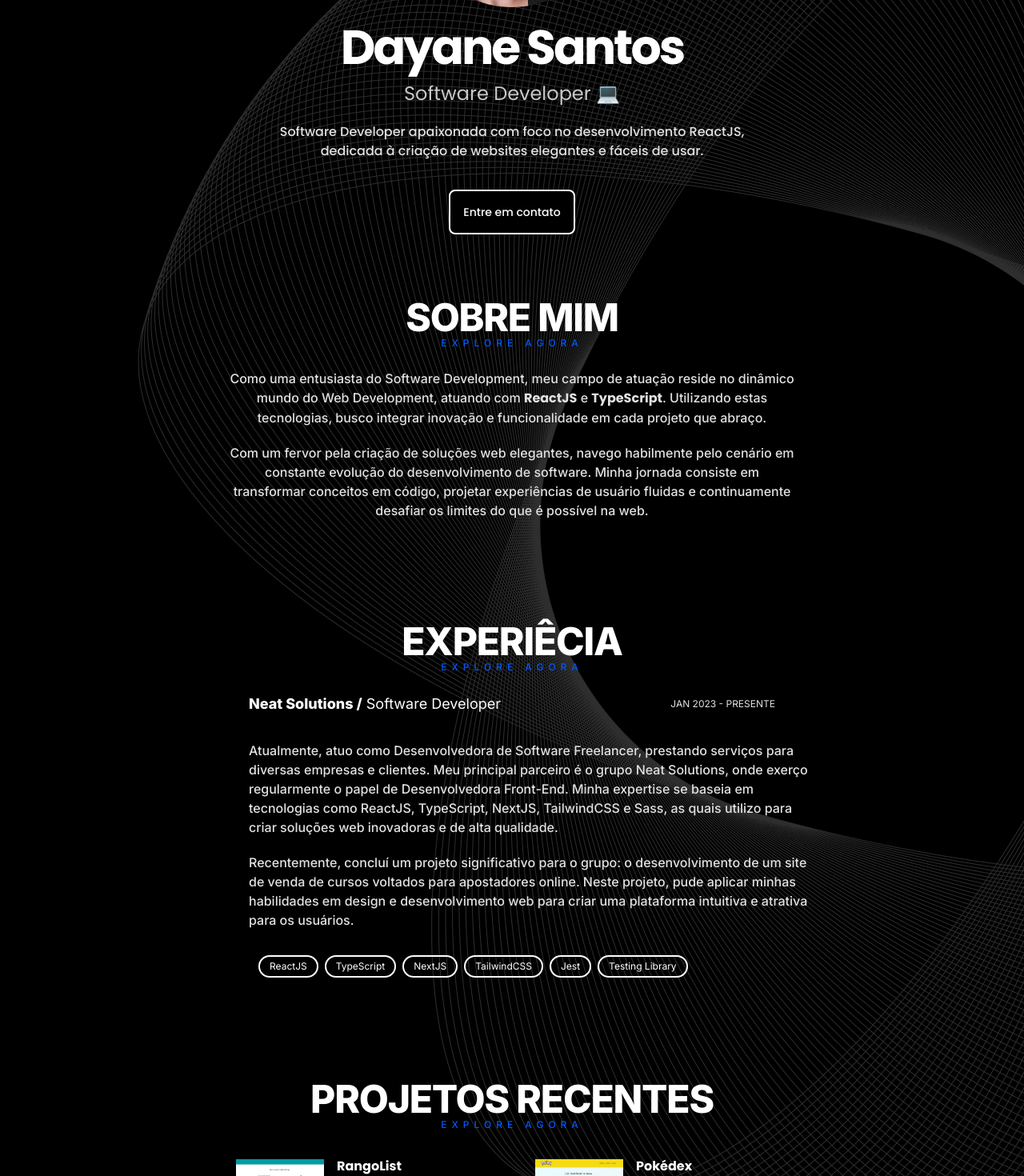
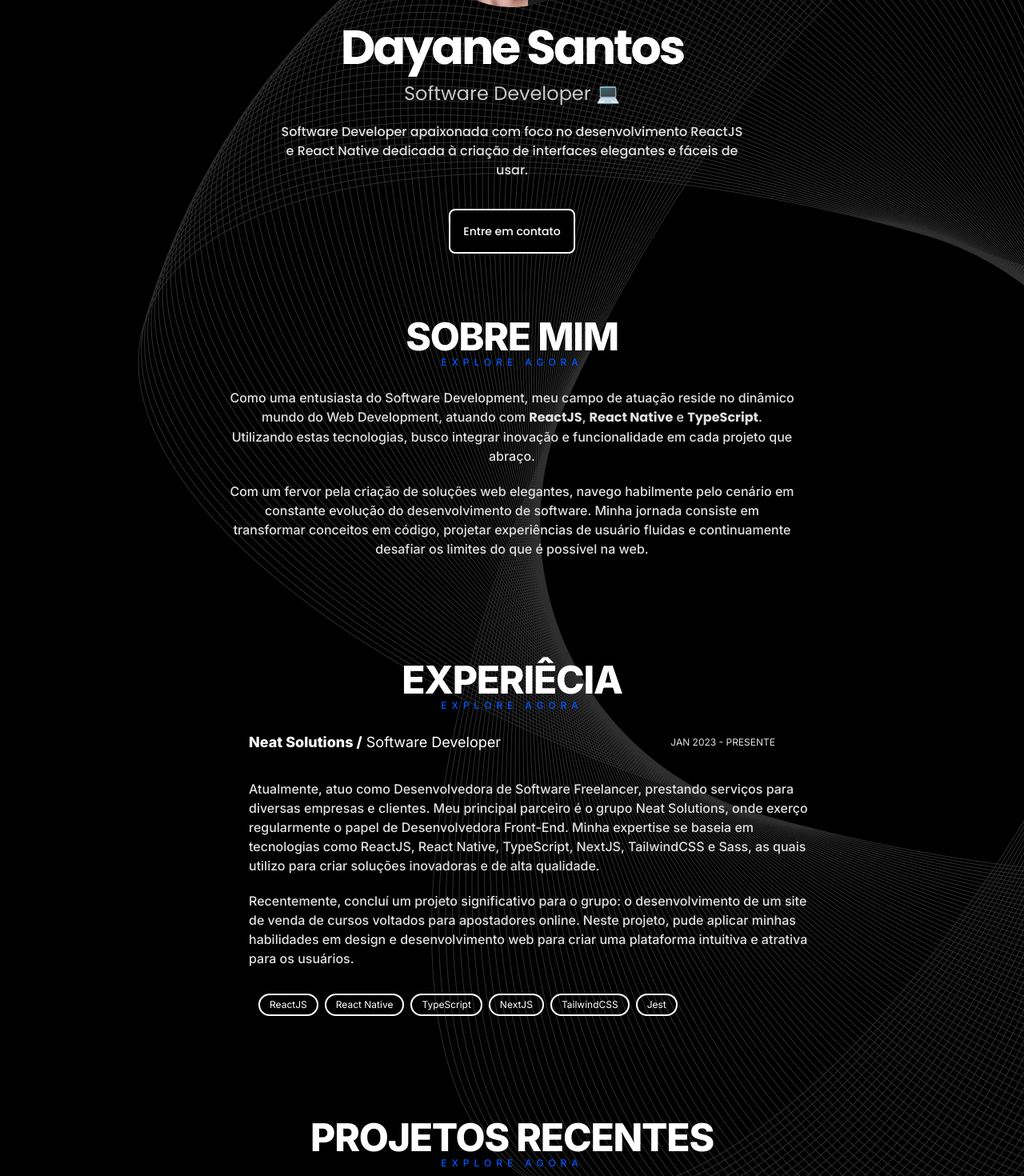
Before and after one commit to daya-diaz/portfolio, a React (Vite) app: page / in a window 1280 px wide. Shown: the part 359-1829 px from the top of the page at 80% size. Built offline with nearby package versions, Linux system fonts and the light colour scheme.

Commit message:
Atualizando informações do Porfólio

```diff
--- a/src/components/AboutSection.tsx
+++ b/src/components/AboutSection.tsx
@@ -8,9 +8,9 @@ export default function AboutSection() {
         <p className="text-base font-inter font-medium text-gray-body md:w-[706px] text-center">
           Como uma entusiasta do Software Development, meu campo de atuação
           reside no dinâmico mundo do Web Development, atuando com{' '}
-          <strong>ReactJS</strong> e <strong>TypeScript</strong>. Utilizando
-          estas tecnologias, busco integrar inovação e funcionalidade em cada
-          projeto que abraço.
+          <strong>ReactJS</strong>, <strong>React Native</strong> e{' '}
+          <strong>TypeScript</strong>. Utilizando estas tecnologias, busco
+          integrar inovação e funcionalidade em cada projeto que abraço.
         </p>
         <p className="text-base font-inter font-medium text-gray-body md:w-[706px] text-center">
           Com um fervor pela criação de soluções web elegantes, navego
--- a/src/components/ExperienceSection.tsx
+++ b/src/components/ExperienceSection.tsx
@@ -23,9 +23,9 @@ export default function ExperienceSection() {
             prestando serviços para diversas empresas e clientes. Meu principal
             parceiro é o grupo Neat Solutions, onde exerço regularmente o papel
             de Desenvolvedora Front-End. Minha expertise se baseia em
-            tecnologias como ReactJS, TypeScript, NextJS, TailwindCSS e Sass, as
-            quais utilizo para criar soluções web inovadoras e de alta
-            qualidade.
+            tecnologias como ReactJS, React Native, TypeScript, NextJS,
+            TailwindCSS e Sass, as quais utilizo para criar soluções inovadoras
+            e de alta qualidade.
           </p>
           <p className="text-base font-inter font-medium text-gray-body md:w-[706px] text-center md:text-left">
             Recentemente, concluí um projeto significativo para o grupo: o
@@ -37,6 +37,7 @@ export default function ExperienceSection() {
         </div>
         <div className="px-3 flex flex-wrap gap-2 items-center justify-center md:justify-start">
           <SkillCard skillUrl="https://react.dev/" skill="ReactJS" />
+          <SkillCard skillUrl="https://reactnative.dev/" skill="React Native" />
           <SkillCard
             skillUrl="https://www.typescriptlang.org/"
             skill="TypeScript"
@@ -44,10 +45,6 @@ export default function ExperienceSection() {
           <SkillCard skillUrl="https://nextjs.org/" skill="NextJS" />
           <SkillCard skillUrl="https://tailwindcss.com/" skill="TailwindCSS" />
           <SkillCard skillUrl="https://jestjs.io/pt-BR/" skill="Jest" />
-          <SkillCard
-            skillUrl="https://testing-library.com/"
-            skill="Testing Library"
-          />
         </div>
       </div>
     </section>
--- a/src/components/Hero.tsx
+++ b/src/components/Hero.tsx
@@ -15,8 +15,9 @@ export function Hero() {
           </span>
         </div>
         <p className="md:max-w-[587px] mb-4 text-gray-50 text-center font-medium text-sm md:text-base">
-          Software Developer apaixonada com foco no desenvolvimento ReactJS,
-          dedicada à criação de websites elegantes e fáceis de usar.
+          Software Developer apaixonada com foco no desenvolvimento ReactJS e
+          React Native dedicada à criação de interfaces elegantes e fáceis de
+          usar.
         </p>
         <Button
           href="https://api.whatsapp.com/send?phone=5581998595825"
```
